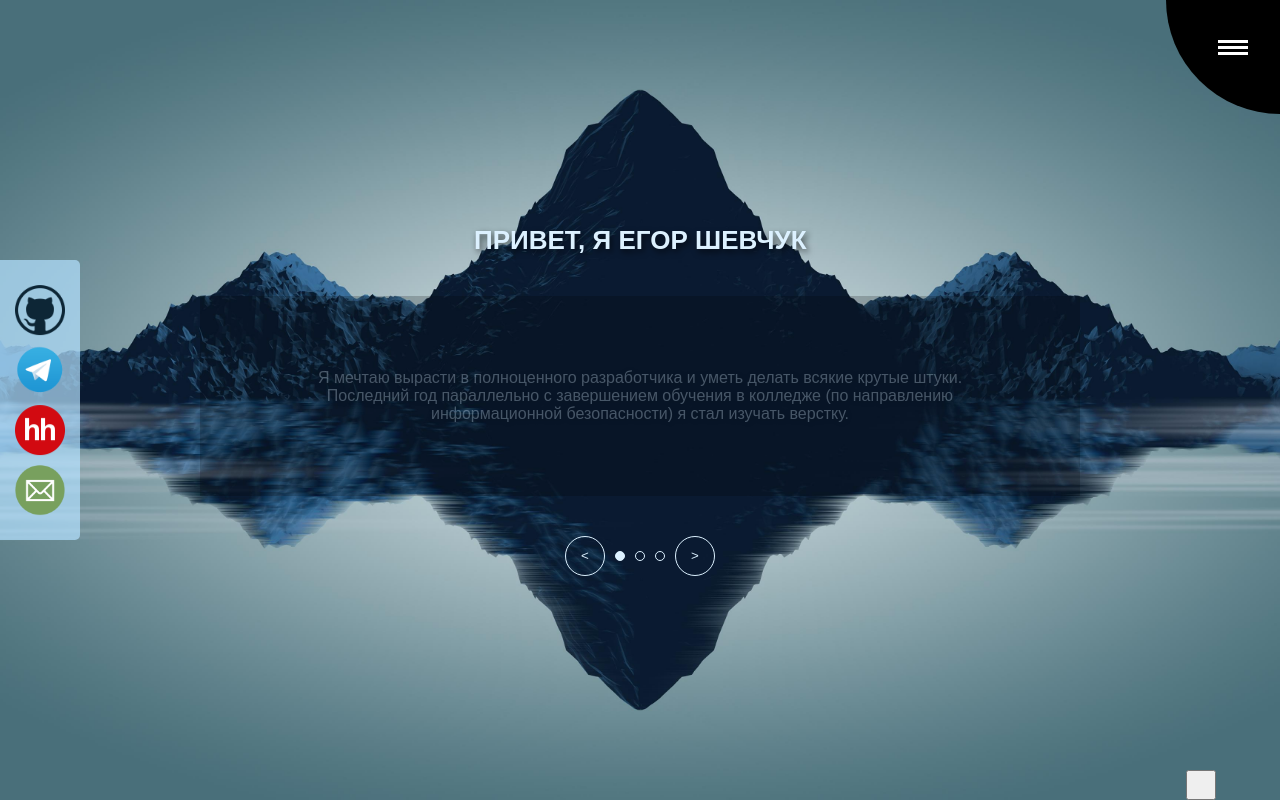
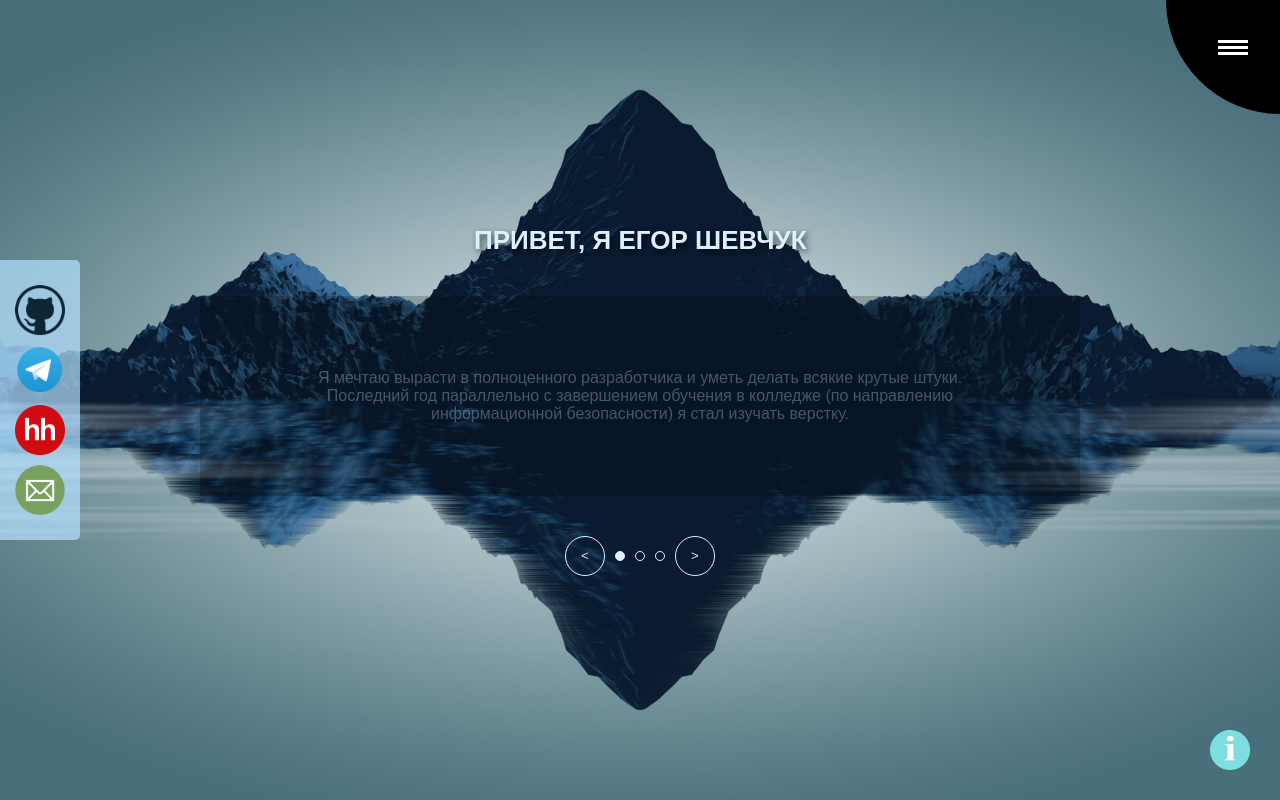
Before and after one commit to Iminrage/projects_hub, a React (Create React App) app: page / in a window 1280 px wide. Built offline with nearby package versions, Linux system fonts and the light colour scheme; a web font is replaced by a local one.

Commit message:
adaptations for hint, added infoIcon

```diff
--- a/src/components/Home/Home.js
+++ b/src/components/Home/Home.js
@@ -2,6 +2,7 @@ import React, { Component } from "react";
 import styled, { keyframes } from "styled-components";
 import LinksPop from "./LinksPop";
 import Bg from "../img/bg.jpg";
+import InfoIcon from "../img/infoIcon.png";
 
 class Home extends Component {
   state = {
@@ -304,7 +305,6 @@ const Dot = styled(PaginationBtn)`
 `;
 const Hint = styled.div`
   display: ${props => (props.opened ? "block" : "none")};
-	display: none;
   position: absolute;
   bottom: 10%;
   left: 0;
@@ -312,20 +312,48 @@ const Hint = styled.div`
   background-color: rgba(0, 0, 0, 0.5);
   transform-origin: left;
   animation: ${fadeInUp} 0.5s both;
+	@media (max-width: 640px) {
+		height: 100%;
+		top: 0;
+		left: 0;
+		right: auto;
+		bottom: auto;
+		background-color: rgba(0, 0, 0, 0.95);
+		animation: ${fadeIn} 0.5s both;
+		display: ${props => (props.opened ? "flex" : "none")};
+		align-items: center;
+  }
 `;
 const HintToggle = styled.button`
   position: absolute;
-  bottom: 0;
-  right: 5%;
-  width: 30px;
-  height: 30px;
+  bottom: 30px;
+  right: 30px;
+  width: 40px;
+  height: 40px;
+	border: none;
+	background: url(${InfoIcon}) 0 0 / contain no-repeat;
+	cursor: pointer;
+	@media (max-width: 640px) {
+		top: 10px;
+		left: 10px;
+		right: auto;
+		bottom: auto;
+  }
 `;
 const HintText = styled.p`
   color: #dcf1ff;
   text-align: center;
-  width: 30%;
-  padding: 20px 0;
-  margin: 0 auto;
+	padding: 20px 200px;
+	margin: 0;
+	@media (max-width: 1500px) {
+		padding: 20px 400px;
+  }
+	@media (max-width: 1200px) {
+		padding: 10px 200px;
+  }
+	@media (max-width: 1000px) {
+		padding: 10px 50px;
+  }
 `;
 const HintBText = styled.b`
   color: brown;
```
Also changed, not shown: src/components/img/infoIcon.png (added).
